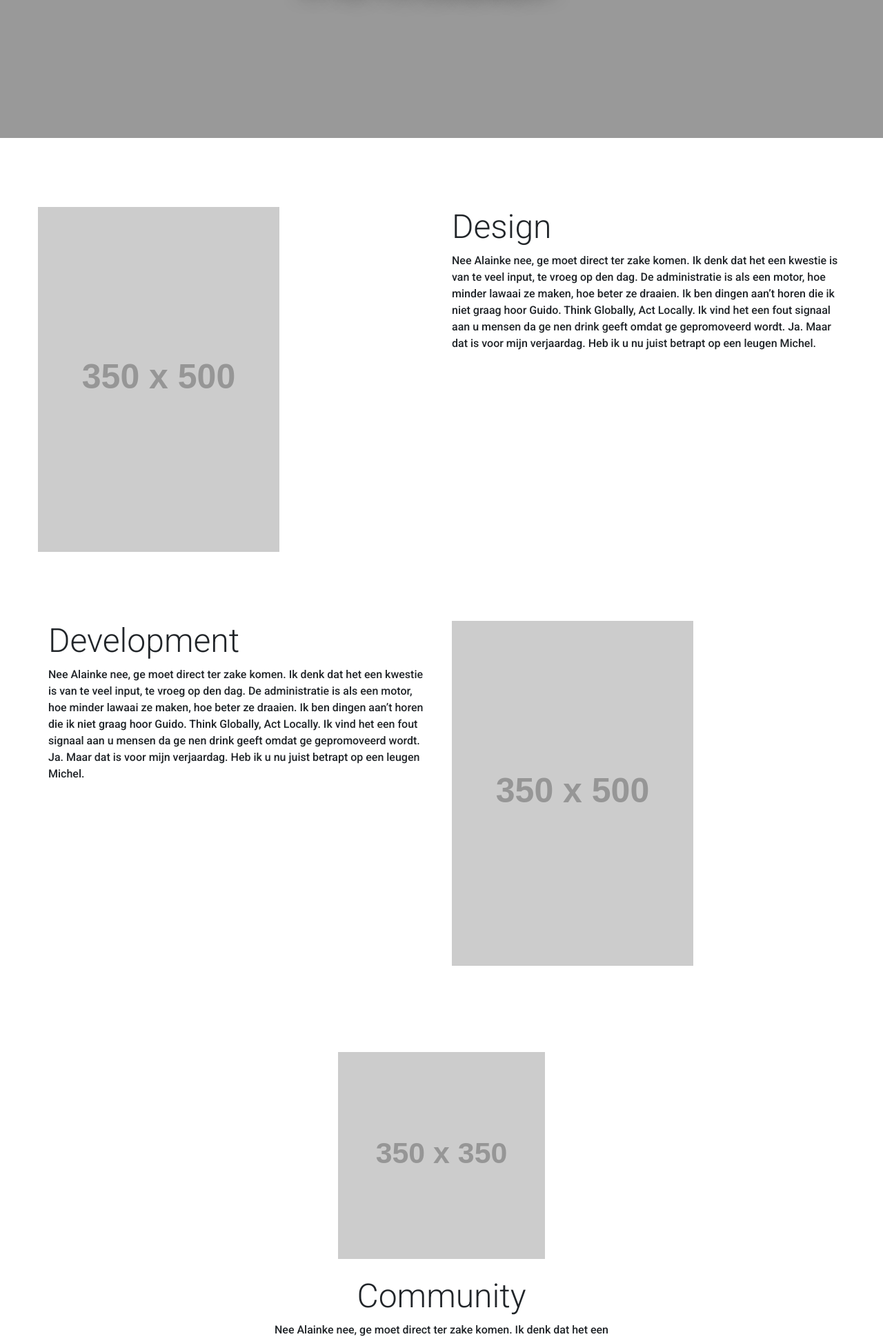
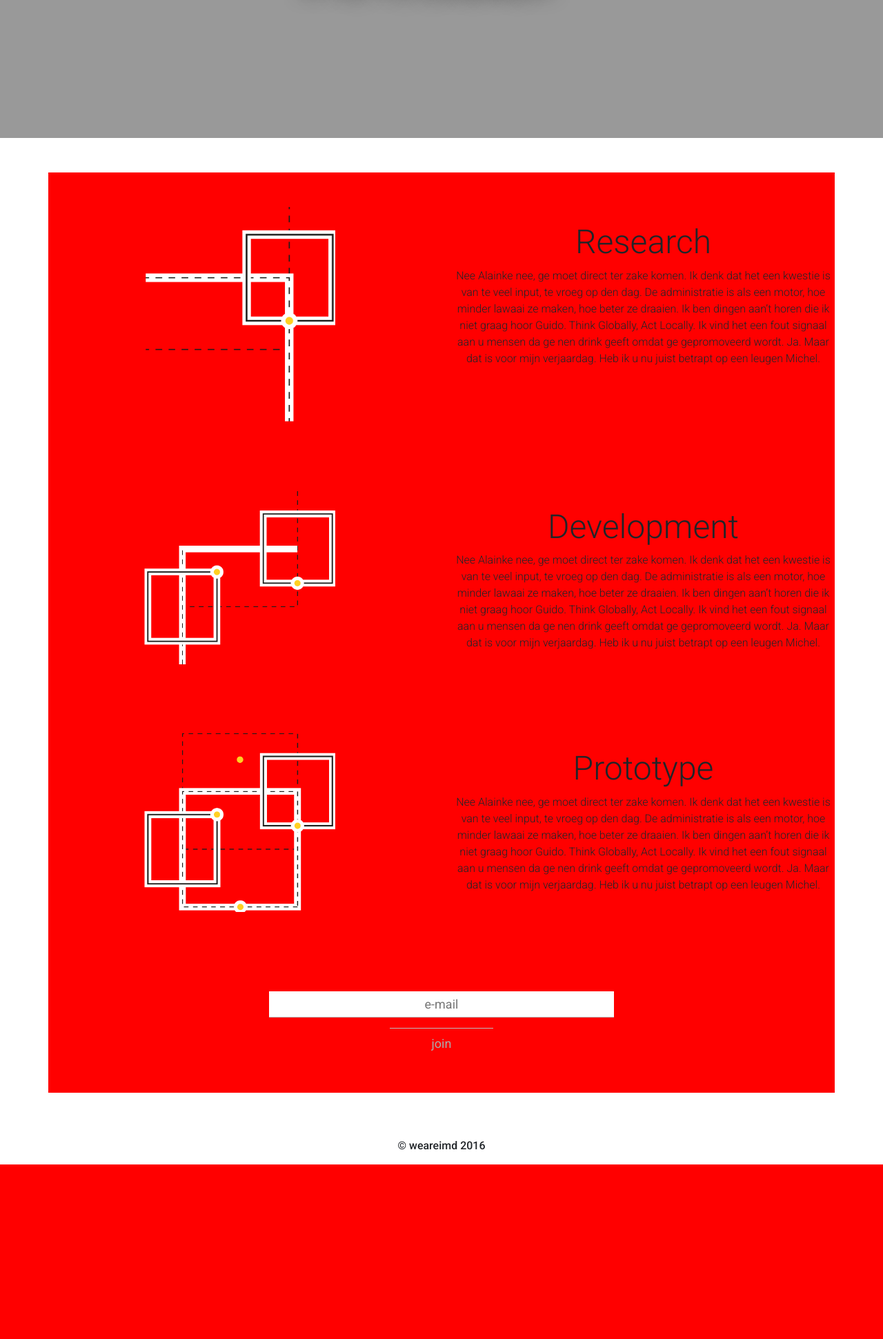
Before and after one commit to designosource/weareimd, a PHP site: page /design.html in a window 1280 px wide. Shown: the part 470-2411 px from the top of the page at 69% size. After the commit the page ends 2158 px from the top, so only its background shows below. Run offline with PHP 8.4, Linux system fonts and the light colour scheme; grey boxes labelled with a size stand in for pictures from a placeholder-image service; some libraries are stand-ins or nearby versions.

Commit message:
Content layout

```diff
--- a/src/css/style.css
+++ b/src/css/style.css
@@ -1,59 +1,59 @@
 /* Vars */
 /* animations */
-/* line 1, C:/Users/jaspd/projects/Designo/weareimd/src/scss/animations/_my-first-animation.scss */
+/* line 1, C:/Users/Sara/weareimd/src/scss/animations/_my-first-animation.scss */
 .trololo {
   display: none;
 }
 
 /* components */
-/* line 5, C:/Users/jaspd/projects/Designo/weareimd/src/scss/components/_main.scss */
+/* line 5, C:/Users/Sara/weareimd/src/scss/components/_main.scss */
 body {
   font-size: 16px;
   font-weight: 500;
   font-family: roboto;
 }
 
-/* line 1, C:/Users/jaspd/projects/Designo/weareimd/src/scss/components/_footer.scss */
+/* line 1, C:/Users/Sara/weareimd/src/scss/components/_footer.scss */
 footer {
   padding: 15px;
   text-align: center;
 }
 
-/* line 1, C:/Users/jaspd/projects/Designo/weareimd/src/scss/components/_content.scss */
+/* line 1, C:/Users/Sara/weareimd/src/scss/components/_content.scss */
 .content {
   padding: 50px 0;
 }
 
-/* line 4, C:/Users/jaspd/projects/Designo/weareimd/src/scss/components/_content.scss */
+/* line 4, C:/Users/Sara/weareimd/src/scss/components/_content.scss */
 .content .content-item {
   padding: 50px 0;
 }
 
-/* line 7, C:/Users/jaspd/projects/Designo/weareimd/src/scss/components/_content.scss */
+/* line 7, C:/Users/Sara/weareimd/src/scss/components/_content.scss */
 .content .content-item h3 {
   font-size: 48px;
   font-weight: 300;
 }
 
-/* line 12, C:/Users/jaspd/projects/Designo/weareimd/src/scss/components/_content.scss */
+/* line 12, C:/Users/Sara/weareimd/src/scss/components/_content.scss */
 .content .content-item.centered {
   text-align: center;
 }
 
-/* line 14, C:/Users/jaspd/projects/Designo/weareimd/src/scss/components/_content.scss */
+/* line 14, C:/Users/Sara/weareimd/src/scss/components/_content.scss */
 .content .content-item.centered img {
   display: block;
   margin: 25px auto;
   max-width: 300px;
 }
 
-/* line 19, C:/Users/jaspd/projects/Designo/weareimd/src/scss/components/_content.scss */
+/* line 19, C:/Users/Sara/weareimd/src/scss/components/_content.scss */
 .content .content-item.centered p {
   margin: 0 auto;
   max-width: 500px;
 }
 
-/* line 1, C:/Users/jaspd/projects/Designo/weareimd/src/scss/components/_header.scss */
+/* line 1, C:/Users/Sara/weareimd/src/scss/components/_header.scss */
 .page-header {
   margin: 0;
   padding: 50px 0 0 0;
@@ -66,7 +66,7 @@ footer {
   background-size: cover;
 }
 
-/* line 14, C:/Users/jaspd/projects/Designo/weareimd/src/scss/components/_header.scss */
+/* line 14, C:/Users/Sara/weareimd/src/scss/components/_header.scss */
 .page-header video {
   position: absolute;
   top: 50%;
@@ -86,7 +86,7 @@ footer {
           filter: grayscale(100%);
 }
 
-/* line 33, C:/Users/jaspd/projects/Designo/weareimd/src/scss/components/_header.scss */
+/* line 33, C:/Users/Sara/weareimd/src/scss/components/_header.scss */
 .page-header .overlay {
   position: absolute;
   top: 0;
@@ -97,7 +97,7 @@ footer {
   background-color: rgba(0, 0, 0, 0.4);
 }
 
-/* line 44, C:/Users/jaspd/projects/Designo/weareimd/src/scss/components/_header.scss */
+/* line 44, C:/Users/Sara/weareimd/src/scss/components/_header.scss */
 .page-header .header-bar {
   position: fixed;
   top: 0;
@@ -109,61 +109,61 @@ footer {
   line-height: 50px;
 }
 
-/* line 55, C:/Users/jaspd/projects/Designo/weareimd/src/scss/components/_header.scss */
+/* line 55, C:/Users/Sara/weareimd/src/scss/components/_header.scss */
 .page-header .header-bar .logo {
   margin: 10px 0;
   max-height: 30px;
 }
 
-/* line 59, C:/Users/jaspd/projects/Designo/weareimd/src/scss/components/_header.scss */
+/* line 59, C:/Users/Sara/weareimd/src/scss/components/_header.scss */
 .page-header .header-bar .logo.black {
   display: none;
 }
 
-/* line 63, C:/Users/jaspd/projects/Designo/weareimd/src/scss/components/_header.scss */
+/* line 63, C:/Users/Sara/weareimd/src/scss/components/_header.scss */
 .page-header .header-bar .logo.white {
   display: block;
 }
 
-/* line 68, C:/Users/jaspd/projects/Designo/weareimd/src/scss/components/_header.scss */
+/* line 68, C:/Users/Sara/weareimd/src/scss/components/_header.scss */
 .page-header .header-bar .horizontal-nav {
   list-style-type: none;
 }
 
-/* line 70, C:/Users/jaspd/projects/Designo/weareimd/src/scss/components/_header.scss */
+/* line 70, C:/Users/Sara/weareimd/src/scss/components/_header.scss */
 .page-header .header-bar .horizontal-nav .nav-item {
   font-size: 18px;
   padding-right: 35px;
 }
 
-/* line 74, C:/Users/jaspd/projects/Designo/weareimd/src/scss/components/_header.scss */
+/* line 74, C:/Users/Sara/weareimd/src/scss/components/_header.scss */
 .page-header .header-bar .horizontal-nav .nav-item a {
   color: #FFF;
 }
 
-/* line 80, C:/Users/jaspd/projects/Designo/weareimd/src/scss/components/_header.scss */
+/* line 80, C:/Users/Sara/weareimd/src/scss/components/_header.scss */
 .page-header .header-bar.background {
   background-color: #FFF;
   border-color: #F9F9F9;
   text-shadow: none;
 }
 
-/* line 87, C:/Users/jaspd/projects/Designo/weareimd/src/scss/components/_header.scss */
+/* line 87, C:/Users/Sara/weareimd/src/scss/components/_header.scss */
 .page-header .header-bar.background .horizontal-nav .nav-item a {
   color: #333;
 }
 
-/* line 94, C:/Users/jaspd/projects/Designo/weareimd/src/scss/components/_header.scss */
+/* line 94, C:/Users/Sara/weareimd/src/scss/components/_header.scss */
 .page-header .header-bar.background .logo.black {
   display: block;
 }
 
-/* line 98, C:/Users/jaspd/projects/Designo/weareimd/src/scss/components/_header.scss */
+/* line 98, C:/Users/Sara/weareimd/src/scss/components/_header.scss */
 .page-header .header-bar.background .logo.white {
   display: none;
 }
 
-/* line 105, C:/Users/jaspd/projects/Designo/weareimd/src/scss/components/_header.scss */
+/* line 105, C:/Users/Sara/weareimd/src/scss/components/_header.scss */
 .page-header .quote {
   width: 460px;
   padding: 25vh 0px;
@@ -174,13 +174,13 @@ footer {
   line-height: 55px;
 }
 
-/* line 114, C:/Users/jaspd/projects/Designo/weareimd/src/scss/components/_header.scss */
+/* line 114, C:/Users/Sara/weareimd/src/scss/components/_header.scss */
 .page-header .quote span {
   font-weight: 500;
   display: block;
 }
 
-/* line 120, C:/Users/jaspd/projects/Designo/weareimd/src/scss/components/_header.scss */
+/* line 120, C:/Users/Sara/weareimd/src/scss/components/_header.scss */
 .page-header .quote-author {
   text-align: center;
   color: #FFF;
@@ -189,14 +189,14 @@ footer {
   padding: 30vh 0px;
 }
 
-/* line 127, C:/Users/jaspd/projects/Designo/weareimd/src/scss/components/_header.scss */
+/* line 127, C:/Users/Sara/weareimd/src/scss/components/_header.scss */
 .page-header .quote-author span {
   display: block;
   font-weight: 300;
   font-size: 14px;
 }
 
-/* line 2, C:/Users/jaspd/projects/Designo/weareimd/src/scss/components/_form.scss */
+/* line 2, C:/Users/Sara/weareimd/src/scss/components/_form.scss */
 .news-letter input[type="text"] {
   display: block;
   margin: 15px auto;
@@ -208,7 +208,7 @@ footer {
   border-bottom: 1px solid #BBBBBB;
 }
 
-/* line 13, C:/Users/jaspd/projects/Designo/weareimd/src/scss/components/_form.scss */
+/* line 13, C:/Users/Sara/weareimd/src/scss/components/_form.scss */
 .news-letter button {
   display: block;
   margin: 0 auto;
@@ -221,7 +221,41 @@ footer {
   color: #ABABAB;
 }
 
-/* line 24, C:/Users/jaspd/projects/Designo/weareimd/src/scss/components/_form.scss */
+/* line 24, C:/Users/Sara/weareimd/src/scss/components/_form.scss */
 .news-letter button:focus {
   outline: none;
 }
+
+/* line 3, C:/Users/Sara/weareimd/src/scss/components/_b-content.scss */
+.content .content-item {
+  margin: 0;
+  margin: 0 auto;
+  text-align: center;
+  display: block;
+  overflow: hidden;
+  background-color: red;
+}
+
+@media only screen and (max-width: 320px) {
+  /* line 3, C:/Users/Sara/weareimd/src/scss/components/_b-content.scss */
+  .content .content-item {
+    width: 90%;
+    margin: 0 auto;
+  }
+}
+
+/* line 18, C:/Users/Sara/weareimd/src/scss/components/_b-content.scss */
+.content .content-item .content-item_img img {
+  text-align: center;
+  width: 50%;
+}
+
+/* line 24, C:/Users/Sara/weareimd/src/scss/components/_b-content.scss */
+.content .content-item .content-item_text {
+  font-weight: 300;
+}
+
+/* line 27, C:/Users/Sara/weareimd/src/scss/components/_b-content.scss */
+.content .content-item .content-item_text .content-item_text--title {
+  padding-top: 4%;
+}
--- a/src/design.html
+++ b/src/design.html
@@ -59,16 +59,16 @@
 
     <section class="container content">
 
-            <div class="content-item row">
+        <div class="content-item content-item--left row">
 
             <div class="row">
-                    <div class="col-md-6">
-                        <img src="http://placehold.it/350x500" alt="">
+                <div class="col-md-6 content-item_img">
+                    <img src="img/research.png" alt=""/>
                 </div>
 
-                     <div class="col-md-6">
-                        <h3>Design</h3>
-                        <p>
+                <div class="col-md-6 content-item_text">
+                    <h3 class="content-item_text--title">Research</h3>
+                    <p class="content-item_text--description">
                         Nee Alainke nee, ge moet direct ter zake komen. Ik denk dat het een kwestie is van te veel input, te vroeg op den dag.
                         De administratie is als een motor, hoe minder lawaai ze maken, hoe beter ze draaien. Ik ben dingen aan’t horen die ik niet graag hoor Guido. Think Globally, Act Locally.
                         Ik vind het een fout signaal aan u mensen da ge nen drink geeft omdat ge gepromoveerd wordt. Ja. Maar dat is voor mijn verjaardag. Heb ik u nu juist betrapt op een leugen Michel.
@@ -78,32 +78,42 @@
 
         </div>
 
-            <div class="content-item">
+        <div class="content-item content-item--right">
             <div class="row">
-                    <div class="col-md-6">
-                        <h3>Development</h3>
-                        <p>
+
+                <div class="col-md-6 pull-right content-item_img">
+                    <img src="img/brainstorm.png" alt="">
+                </div>
+
+                <div class="col-md-6 pull-left content-item_text">
+                    <h3 class="content-item_text--title">Development</h3>
+                    <p class="content-item_text--description">
                         Nee Alainke nee, ge moet direct ter zake komen. Ik denk dat het een kwestie is van te veel input, te vroeg op den dag.
                         De administratie is als een motor, hoe minder lawaai ze maken, hoe beter ze draaien. Ik ben dingen aan’t horen die ik niet graag hoor Guido. Think Globally, Act Locally.
                         Ik vind het een fout signaal aan u mensen da ge nen drink geeft omdat ge gepromoveerd wordt. Ja. Maar dat is voor mijn verjaardag. Heb ik u nu juist betrapt op een leugen Michel.
                     </p>
                 </div>
-
-                    <div class="col-md-6">
-                        <img src="http://placehold.it/350x500" alt="">
-                    </div>
             </div>
         </div>
 
-            <div class="content-item centered">
-                <img src="http://placehold.it/350x350" alt="">
-                <h3>Community</h3>
-                <p>
+        <div class="content-item content-item--left">
+            <div class="row">
+
+            <div class="col-md-6 pull-left content-item_img">
+                    <img src="img/prototype.png" alt="">
+                </div>
+
+                <div class="col-md-6 pull-right content-item_text">
+                    <h3 class="content-item_text--title">Prototype</h3>
+                    <p class="content-item_text--description">
                         Nee Alainke nee, ge moet direct ter zake komen. Ik denk dat het een kwestie is van te veel input, te vroeg op den dag.
                         De administratie is als een motor, hoe minder lawaai ze maken, hoe beter ze draaien. Ik ben dingen aan’t horen die ik niet graag hoor Guido. Think Globally, Act Locally.
                         Ik vind het een fout signaal aan u mensen da ge nen drink geeft omdat ge gepromoveerd wordt. Ja. Maar dat is voor mijn verjaardag. Heb ik u nu juist betrapt op een leugen Michel.
                     </p>
                 </div>
+            </div>
+        </div>
+
 
         <div class="content-item news-letter">
             <input type="text" placeholder="e-mail">
--- /dev/null
+++ b/src/scss/components/_b-content.scss
@@ -0,0 +1,37 @@
+.content {
+
+	.content-item {
+
+		@media only screen and (max-width : 320px) {
+		width: 90%;
+		margin: 0 auto;
+		}
+
+		margin:0;
+		margin: 0 auto;
+		text-align:center;
+		display: block;
+		overflow: hidden;
+		background-color: red;
+
+		.content-item_img {
+			img {
+				text-align: center;
+				width: 50%;
+			}
+		}
+
+		.content-item_text {
+			font-weight: 300;
+
+			.content-item_text--title {
+				padding-top: 4%;
+			}
+
+			.content-item_text--description {
+
+			}
+
+		}
+	}
+}
--- a/src/scss/style.scss
+++ b/src/scss/style.scss
@@ -9,3 +9,4 @@
 @import "components/_content.scss";
 @import "components/_header.scss";
 @import "components/_form.scss";
+@import "components/_b-content.scss";
```
Also changed, not shown: src/img/brainstorm.png (added), src/img/prototype.png (added), src/img/research.png (added). Lines whose indentation alone changed are shown as unchanged.
